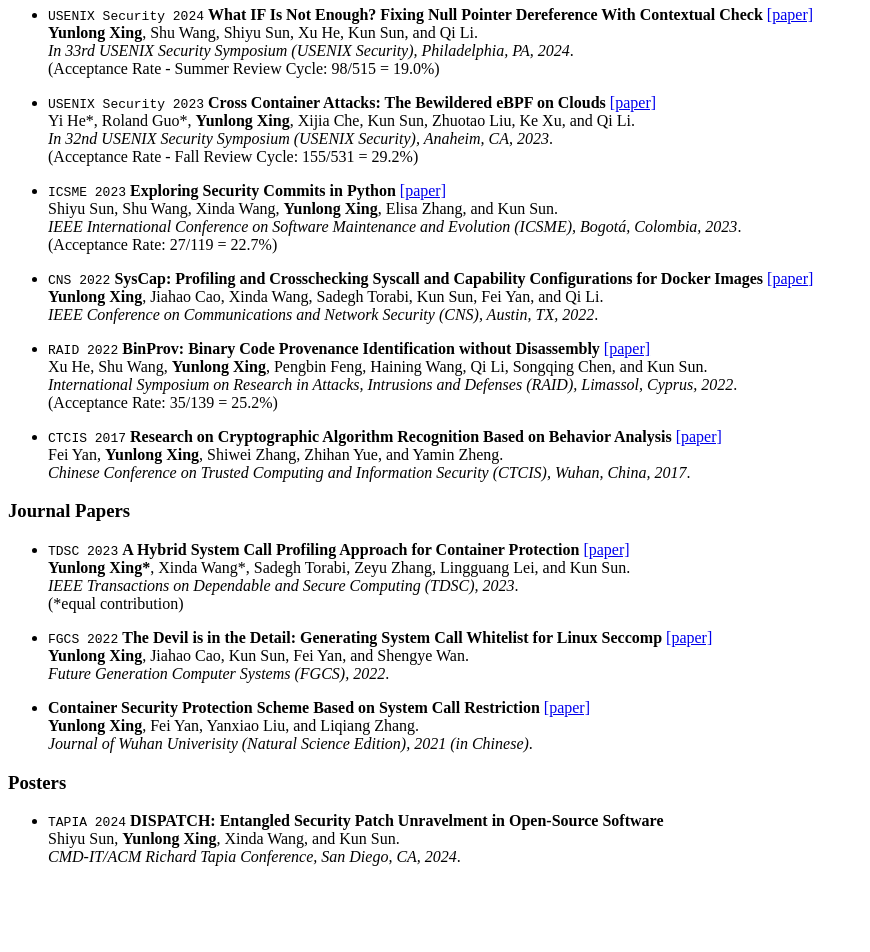
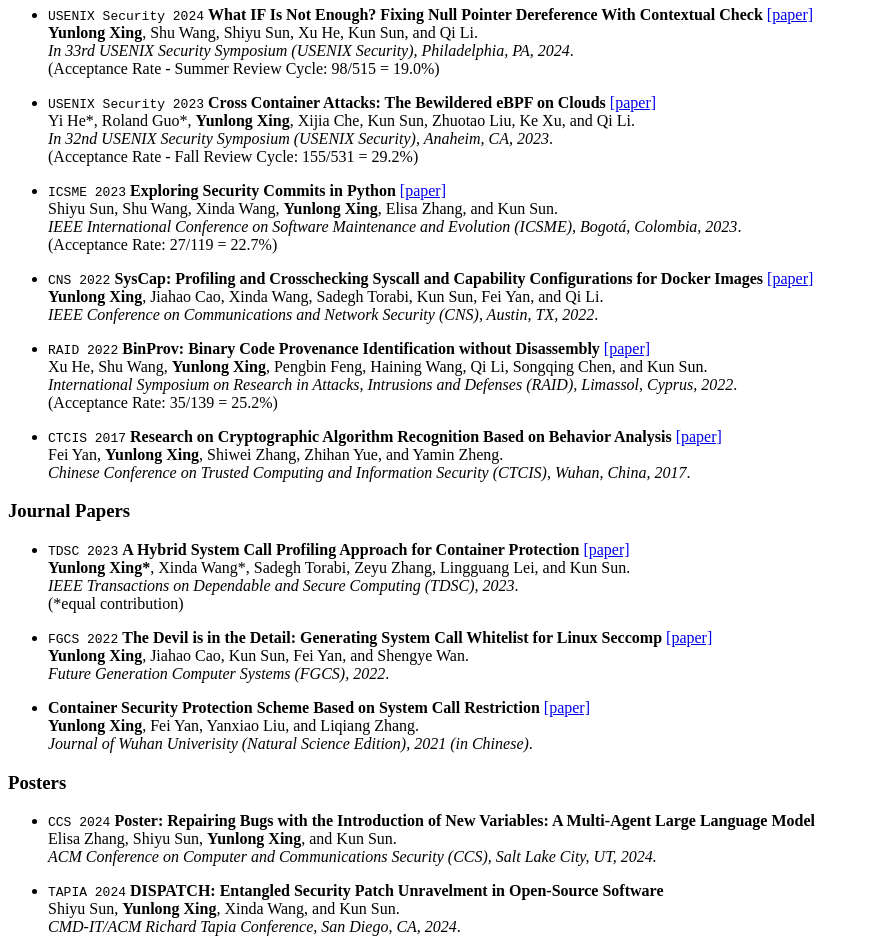
Before and after one commit to YunlongXing/yunlongxing.github.io, a Jekyll site: the page built from _pages/includes/pub.md, in a window 1280 px wide. Shown: the part 748-1700 px from the top of the page, without its empty margins (0-870 px from the left). Built offline with Jekyll 4.4.1, drawn with Linux system fonts in a browser that asks for light colours; our own code applies the rules of GitHub Pages for plain Markdown files; before the commit the page ends 1630 px from its top, so only the background shows below that.

Commit message:
Update pub.md

```diff
--- a/_pages/includes/pub.md
+++ b/_pages/includes/pub.md
@@ -43,6 +43,10 @@ Fei Yan, **Yunlong Xing**, Shiwei Zhang, Zhihan Yue, and Yamin Zheng.<br>
 *Journal of Wuhan Univerisity (Natural Science Edition), 2021 (in Chinese)*.
 
 ### Posters
+- ``CCS 2024`` **Poster: Repairing Bugs with the Introduction of New Variables: A Multi-Agent Large Language Model** <br>
+Elisa Zhang, Shiyu Sun, **Yunlong Xing**, and Kun Sun. <br>
+*ACM Conference on Computer and Communications Security (CCS), Salt Lake City, UT, 2024.*
+
 - ``TAPIA 2024`` **DISPATCH: Entangled Security Patch Unravelment in Open-Source Software** <br>
 Shiyu Sun, **Yunlong Xing**, Xinda Wang, and Kun Sun. <br>
 *CMD-IT/ACM Richard Tapia Conference, San Diego, CA, 2024*.
```
